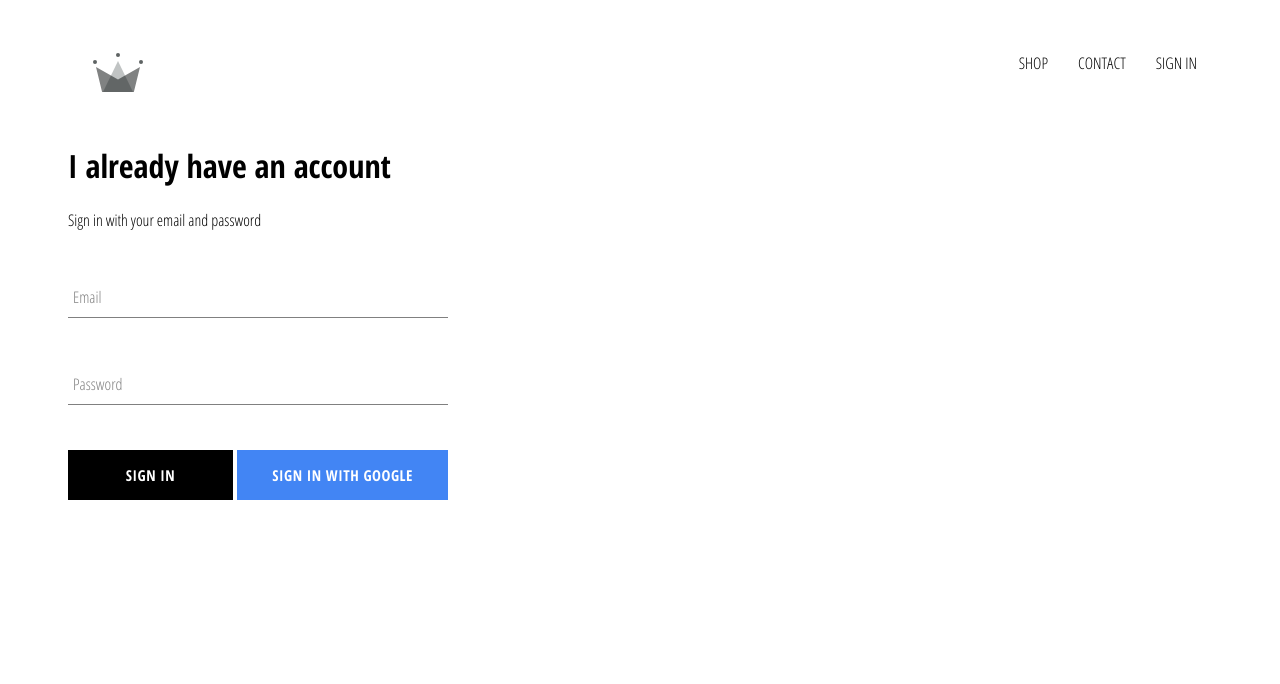
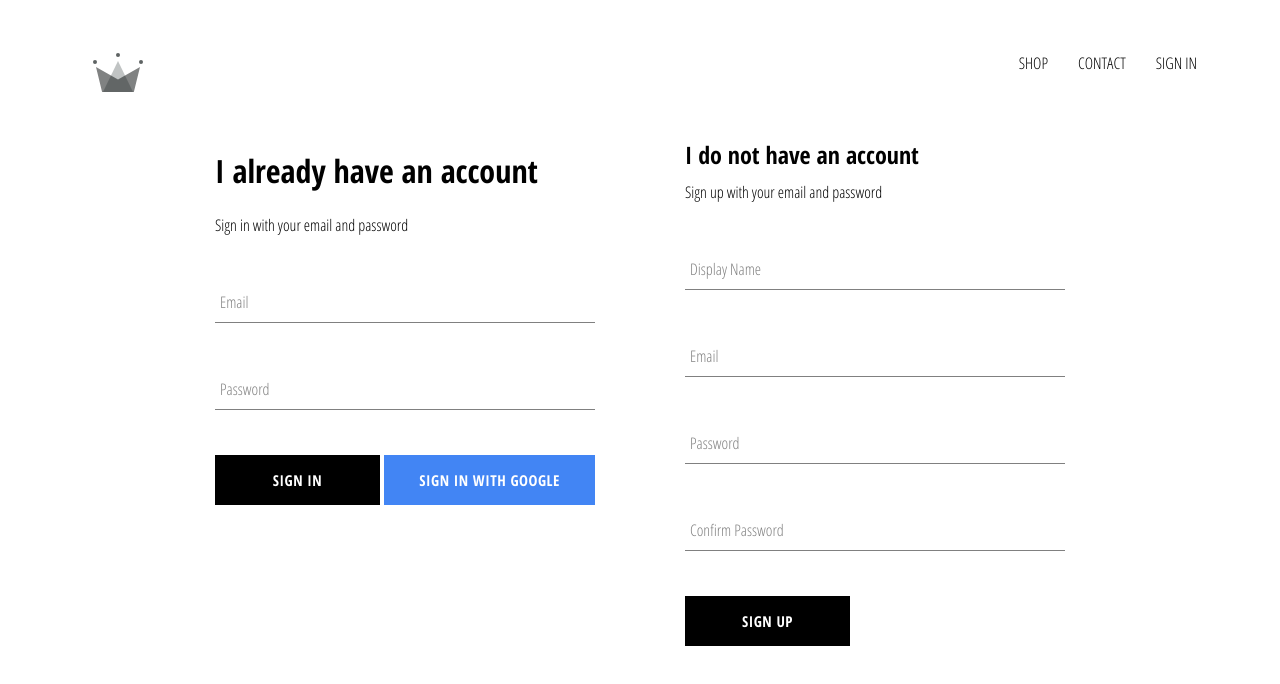
Before and after one commit to RandyWuchi/ruckstore, a React (Create React App) app: page /signin in a window 1280 px wide. Shown: the top 684 px of the page. Built offline with nearby package versions, Linux system fonts and the light colour scheme; no server answers.

Commit message:
implemented sign up using firebase

```diff
--- a/src/App.js
+++ b/src/App.js
@@ -3,15 +3,26 @@ import { Routes, Route } from 'react-router-dom';
 
 import './App.css';
 import { Header } from './components';
-import { auth } from './firebase/firebase';
+import { auth, createUserToDB } from './firebase/firebase';
 import { Auth, Home, Shop } from './pages';
 
 function App() {
   const [currentUser, setCurrentUser] = useState(null);
 
   useEffect(() => {
-    auth.onAuthStateChanged((user) => {
-      setCurrentUser(user);
+    auth.onAuthStateChanged(async (userAuth) => {
+      if (userAuth) {
+        const userRef = await createUserToDB(userAuth);
+
+        userRef.onSnapshot((snapShot) => {
+          setCurrentUser({
+            id: snapShot.id,
+            ...snapShot.data(),
+          });
+        });
+      } else {
+        setCurrentUser(userAuth);
+      }
     });
   }, []);
   return (
--- a/src/components/index.js
+++ b/src/components/index.js
@@ -4,5 +4,6 @@ export { default as PreviewCollection } from './previewCollection/PreviewCollect
 export { default as ItemCollection } from './itemCollection/ItemCollection';
 export { default as Header } from './Header/Header';
 export { default as SignIn } from './signIn/SignIn';
+export { default as SignUp } from './signUp/SignUp';
 export { default as FormInput } from './formInput/FormInput';
 export { default as Button } from './button/Button';
--- a/src/components/signIn/SignIn.jsx
+++ b/src/components/signIn/SignIn.jsx
@@ -8,7 +8,7 @@ const SignIn = () => {
   const [email, setEmail] = useState('');
   const [password, setPassword] = useState('');
 
-  const handleSubmit = (e) => {
+  const handleSubmit = async (e) => {
     e.preventDefault();
 
     setEmail('');
@@ -26,7 +26,7 @@ const SignIn = () => {
           value={email}
           label="Email"
           required
-          onChange={(e) => setPassword(e.target.value)}
+          onChange={(e) => setEmail(e.target.value)}
         />
         <FormInput
           name="password"
--- /dev/null
+++ b/src/components/signUp/SignUp.jsx
@@ -0,0 +1,81 @@
+import { useState } from 'react';
+import { Button, FormInput } from '..';
+import { auth, createUserToDB } from '../../firebase/firebase';
+
+import './signUp.scss';
+
+const SignUp = () => {
+  const [displayName, setdisplayName] = useState('');
+  const [email, setEmail] = useState('');
+  const [password, setPassword] = useState('');
+  const [confirmPassword, setConfirmPassword] = useState('');
+
+  const handleSubmit = async (e) => {
+    e.preventDefault();
+
+    if (password !== confirmPassword) {
+      alert('The password you entered do not match');
+      return;
+    }
+
+    try {
+      const { user } = await auth.createUserWithEmailAndPassword(
+        email,
+        password
+      );
+
+      await createUserToDB(user, { displayName });
+
+      setdisplayName('');
+      setEmail('');
+      setPassword('');
+      setConfirmPassword('');
+    } catch (error) {
+      console.log('Error signing up:', error.message);
+    }
+  };
+
+  return (
+    <div className="sign-up">
+      <h2 className="title">I do not have an account</h2>
+      <span>Sign up with your email and password</span>
+      <form className="sign-up-form" onSubmit={handleSubmit}>
+        <FormInput
+          name="displayName"
+          type="text"
+          value={displayName}
+          label="Display Name"
+          required
+          onChange={(e) => setdisplayName(e.target.value)}
+        />
+        <FormInput
+          name="email"
+          type="email"
+          value={email}
+          label="Email"
+          required
+          onChange={(e) => setEmail(e.target.value)}
+        />
+        <FormInput
+          name="password"
+          type="password"
+          value={password}
+          label="Password"
+          required
+          onChange={(e) => setPassword(e.target.value)}
+        />
+        <FormInput
+          name="confirmPassword"
+          type="password"
+          value={confirmPassword}
+          label="Confirm Password"
+          required
+          onChange={(e) => setConfirmPassword(e.target.value)}
+        />
+        <Button type="submit">SIGN UP</Button>
+      </form>
+    </div>
+  );
+};
+
+export default SignUp;
--- /dev/null
+++ b/src/components/signUp/signUp.scss
@@ -0,0 +1,9 @@
+.sign-up {
+  display: flex;
+  flex-direction: column;
+  width: 380px;
+
+  .title {
+    margin: 10px 0;
+  }
+}
--- a/src/firebase/firebase.js
+++ b/src/firebase/firebase.js
@@ -12,6 +12,32 @@ const config = {
   measurementId: 'G-87F5YW2M0Q',
 };
 
+export const createUserToDB = async (userAuth, additionalData) => {
+  if (!userAuth) return;
+
+  const userRef = firestore.doc(`users/${userAuth.uid}`);
+
+  const snapShot = await userRef.get();
+
+  if (!snapShot.exists) {
+    const { displayName, email } = userAuth;
+    const createdAt = new Date();
+
+    try {
+      await userRef.set({
+        displayName,
+        email,
+        createdAt,
+        ...additionalData,
+      });
+    } catch (error) {
+      console.log(`Error creating a user:`, error.message);
+    }
+  }
+
+  return userRef;
+};
+
 firebase.initializeApp(config);
 
 export const auth = firebase.auth();
--- a/src/pages/Auth/Auth.jsx
+++ b/src/pages/Auth/Auth.jsx
@@ -1,10 +1,11 @@
-import { SignIn } from '../../components';
+import { SignIn, SignUp } from '../../components';
 import './auth.scss';
 
 const Auth = () => {
   return (
-    <div>
+    <div className="auth">
       <SignIn />
+      <SignUp />
     </div>
   );
 };
--- a/src/pages/Auth/auth.scss
+++ b/src/pages/Auth/auth.scss
@@ -0,0 +1,6 @@
+.auth {
+  width: 850px;
+  display: flex;
+  justify-content: space-between;
+  margin: 30px auto;
+}
```
